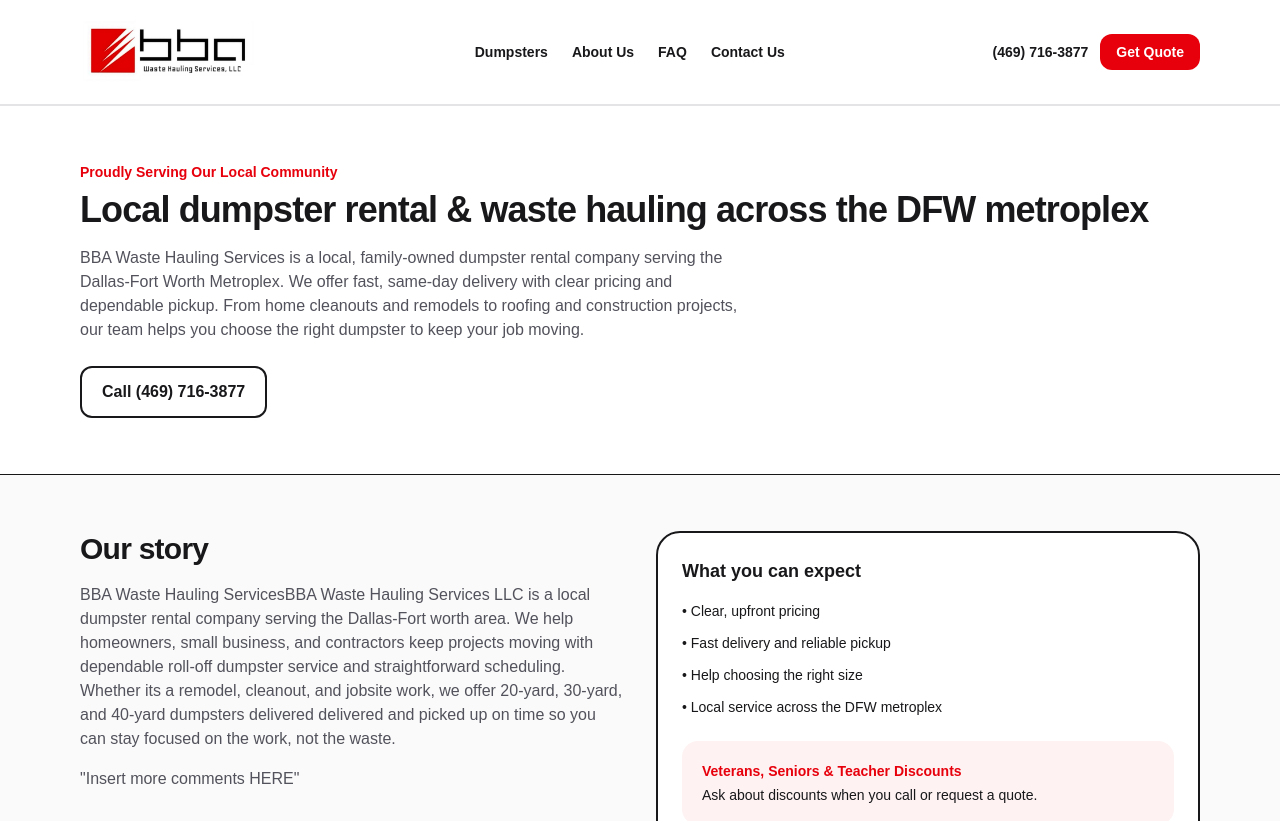
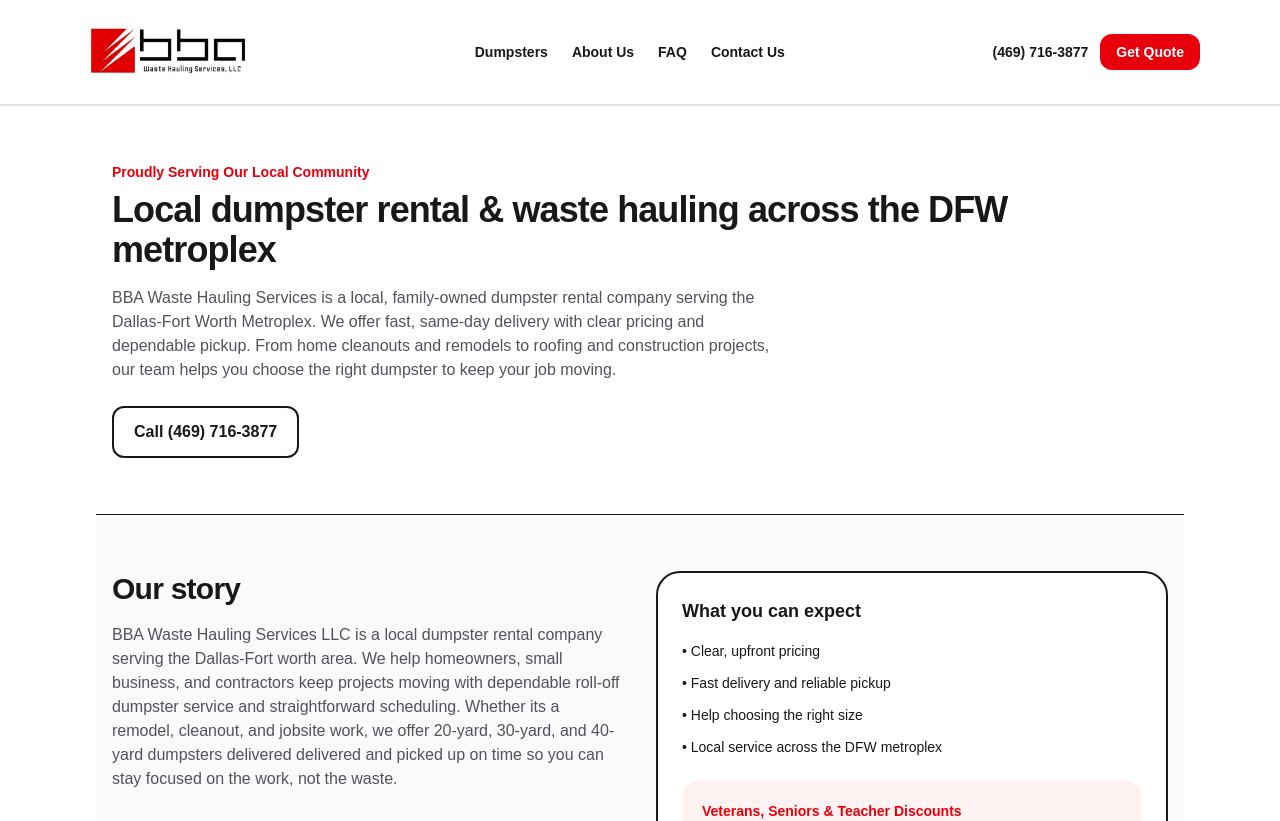
Before and after one commit to SolomonDiaz19/Moving-Trash, a Next.js app: page /service-areas in a window 1280 px wide. Shown: the top 821 px of the page. Built offline with nearby package versions, Linux system fonts and the light colour scheme.

Commit message:
All updates

```diff
--- a/src/app/api/request/route.ts
+++ b/src/app/api/request/route.ts
@@ -159,7 +159,7 @@
 
     if (!success) {
       return NextResponse.json(
-        { ok: false, error: "Too many requests. Please try again later." },
+        { ok: false, error: "Please wait a few minutes and try again." },
         {
           status: 429,
           headers: {
--- a/src/app/layout.tsx
+++ b/src/app/layout.tsx
@@ -7,7 +7,11 @@
     <html lang="en">
       <body className="min-h-screen bg-white text-zinc-900 overflow-x-hidden">
         <Header />
-        <main>{children}</main>
+
+        <main className="mx-auto w-full max-w-6xl px-4 sm:px-6 lg:px-8">
+          {children}
+        </main>
+
         <Footer />
       </body>
     </html>
--- a/src/components/Home/FAQPreview.tsx
+++ b/src/components/Home/FAQPreview.tsx
@@ -1,9 +1,9 @@
 import Link from "next/link";
 
 const faqs = [
-  { q: "How long can I keep the dumpster?", a: "idk." },
-  { q: "What can I put in the dumpster?", a: "idk" },
-  { q: "Do I need a permit?", a: " idk " },
+  { q: "What item are NOT allowed", a: "Common restricted items: paint/chemicals, oils/fuels, batteries, tires, abestos, medical waste, propane tanks, some electronics. Rules may vary - Ask first." },
+  { q: "How much does a dumpster rental cost?", a: "Pricing depends on the dumpster size, rental lenght, delivery location (DFW), disposal fees, and weight. The fastest way to get an exact total is to request a quote with your zip code and the size you need." },
+  { q: "Do I need a permit?", a: " Private property:  usually no.     Street/alley/right-of-way:  may require a permit depending on city. We can help confirm. " },
 ];
 
 export default function FAQPreview() {
--- a/src/components/about/OurStory.tsx
+++ b/src/components/about/OurStory.tsx
@@ -10,15 +10,12 @@
               Our story
             </h2>
             <p className="mt-4 text-zinc-600">
-              {site.name}
               BBA Waste Hauling Services LLC is a local dumpster rental company serving the Dallas-Fort worth area.
               We help homeowners, small business, and contractors keep projects moving with dependable roll-off dumpster service and
               straightforward scheduling. Whether its a remodel, cleanout, and jobsite work, we offer 20-yard, 30-yard, and 40-yard dumpsters
               delivered delivered and picked up on time so you can stay focused on the work, not the waste.
             </p>
-            <p className="mt-4 text-zinc-600">
-              "Insert more comments HERE"
-            </p>
+
           </div>
 
           <div className="rounded-3xl border-2 border-zinc-900 bg-white p-6">
--- a/src/components/faq/FaqAccordion.tsx
+++ b/src/components/faq/FaqAccordion.tsx
@@ -43,7 +43,7 @@
   },
   {
     q: "Do I need a permit?",
-    a: "Private property: usually no.     Street/alley/right-of-way:may require a permit depending on city. We can help confirm.",
+    a: "Private property:  usually no.     Street/alley/right-of-way:  may require a permit depending on city. We can help confirm.",
   },
   {
     q: "What can I put in the dumpster?",
```
